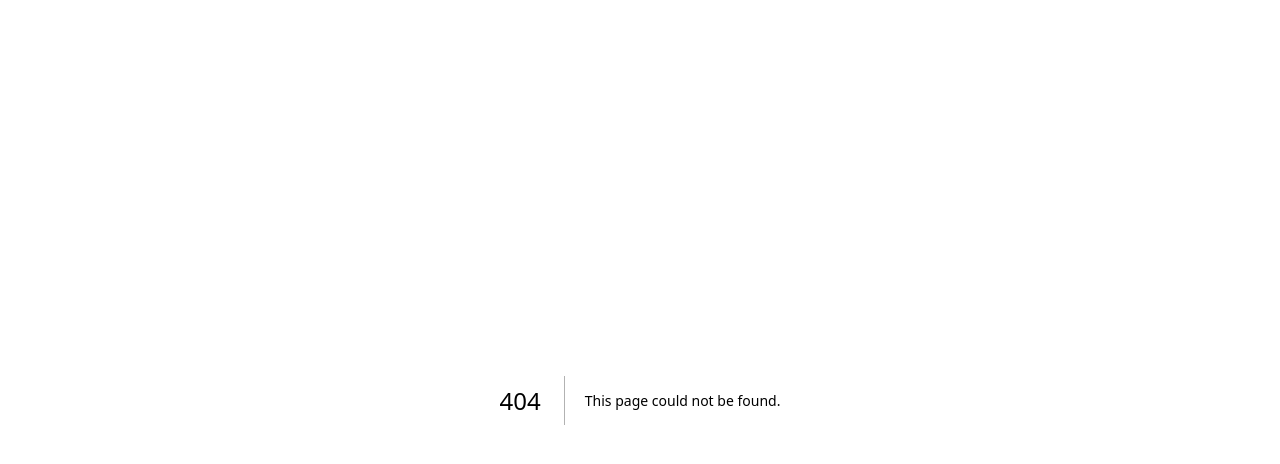
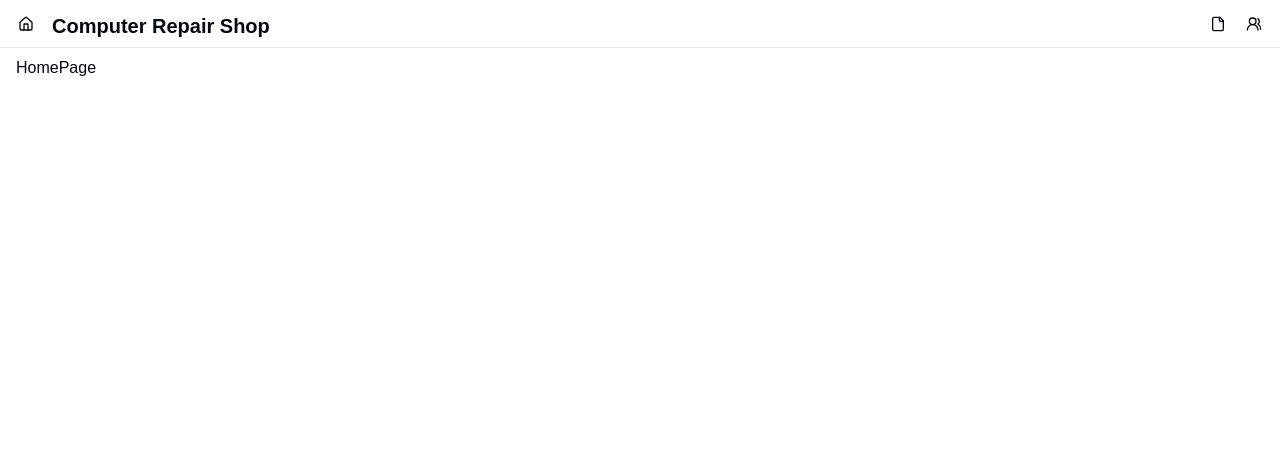
Before and after one commit to tichif/repair-shop, a Next.js app: page /home in a window 1280 px wide. Before the commit this address had no page. Shown: the top 464 px of the page. Built offline with nearby package versions, Linux system fonts and the light colour scheme.

Commit message:
Create pages and add animation

```diff
--- /dev/null
+++ b/src/app/(rs)/customers/page.tsx
@@ -0,0 +1,7 @@
+import React from 'react';
+
+const CustomersPage = () => {
+  return <div>CustomersPage</div>;
+};
+
+export default CustomersPage;
--- /dev/null
+++ b/src/app/(rs)/home/page.tsx
@@ -0,0 +1,7 @@
+import React from 'react';
+
+const HomePage = () => {
+  return <div>HomePage</div>;
+};
+
+export default HomePage;
--- /dev/null
+++ b/src/app/(rs)/layout.tsx
@@ -0,0 +1,16 @@
+import Header from '@/components/Header';
+
+interface RSLayoutProps {
+  children: React.ReactNode;
+}
+
+const RSLayout = ({ children }: RSLayoutProps) => {
+  return (
+    <div className='mx-auto w-full max-w-7xl '>
+      <Header />
+      <div className='px-4 py-2'>{children}</div>
+    </div>
+  );
+};
+
+export default RSLayout;
--- /dev/null
+++ b/src/app/(rs)/template.tsx
@@ -0,0 +1,9 @@
+interface TemplateProps {
+  children: React.ReactNode;
+}
+
+const Template = ({ children }: TemplateProps) => {
+  return <div className='animate-appear'>{children}</div>;
+};
+
+export default Template;
--- /dev/null
+++ b/src/app/(rs)/tickets/page.tsx
@@ -0,0 +1,7 @@
+import React from 'react';
+
+const TicketsPage = () => {
+  return <div>TicketsPage</div>;
+};
+
+export default TicketsPage;
--- /dev/null
+++ b/src/components/Header.tsx
@@ -0,0 +1,31 @@
+import { HomeIcon, FileIcon, UsersRound } from 'lucide-react';
+import Link from 'next/link';
+
+import NavButton from '@/components/NavButton';
+
+const Header = () => {
+  return (
+    <header className='animate-slide bg-background h-12 p-2 border-b sticky top-0 z-20'>
+      <div className='flex h-8 items-center justify-between w-full'>
+        <div className='flex items-center gap-2'>
+          <NavButton href='/home' label='Home' icon={HomeIcon} />
+          <Link
+            href='/home'
+            className='flex justify-center items-center gap-2 ml-0'
+            title='Home'
+          >
+            <h1 className='hidden sm:block text-xl font-bold m0 mt-1'>
+              Computer Repair Shop
+            </h1>
+          </Link>
+        </div>
+        <div className='flex items-center'>
+          <NavButton href='/tickets' label='Tickets' icon={FileIcon} />
+          <NavButton href='/customers' label='Customers' icon={UsersRound} />
+        </div>
+      </div>
+    </header>
+  );
+};
+
+export default Header;
--- /dev/null
+++ b/src/components/NavButton.tsx
@@ -0,0 +1,33 @@
+import { LucideIcon } from 'lucide-react';
+import Link from 'next/link';
+
+import { Button } from '@/components/ui/button';
+
+interface Props {
+  icon: LucideIcon;
+  label: string;
+  href?: string;
+}
+
+const NavButton = ({ icon: Icon, label, href }: Props) => {
+  return (
+    <Button
+      variant='ghost'
+      size='icon'
+      aria-label={label}
+      title={label}
+      className='rounded-full'
+      asChild
+    >
+      {href ? (
+        <Link href={href}>
+          <Icon />
+        </Link>
+      ) : (
+        <Icon />
+      )}
+    </Button>
+  );
+};
+
+export default NavButton;
--- a/tailwind.config.ts
+++ b/tailwind.config.ts
@@ -59,6 +59,28 @@ export default {
         md: 'calc(var(--radius) - 2px)',
         sm: 'calc(var(--radius) - 4px)',
       },
+      keyframes: {
+        appear: {
+          from: {
+            opacity: '0',
+          },
+          to: {
+            opacity: '1',
+          },
+        },
+        slide: {
+          from: {
+            transform: 'translateX(100%)',
+          },
+          to: {
+            transform: 'translateX(0)',
+          },
+        },
+      },
+      animation: {
+        appear: 'appear 1s ease-in-out',
+        slide: 'slide 750ms ease-in-out',
+      },
     },
   },
   plugins: [require('tailwindcss-animate')],
```
